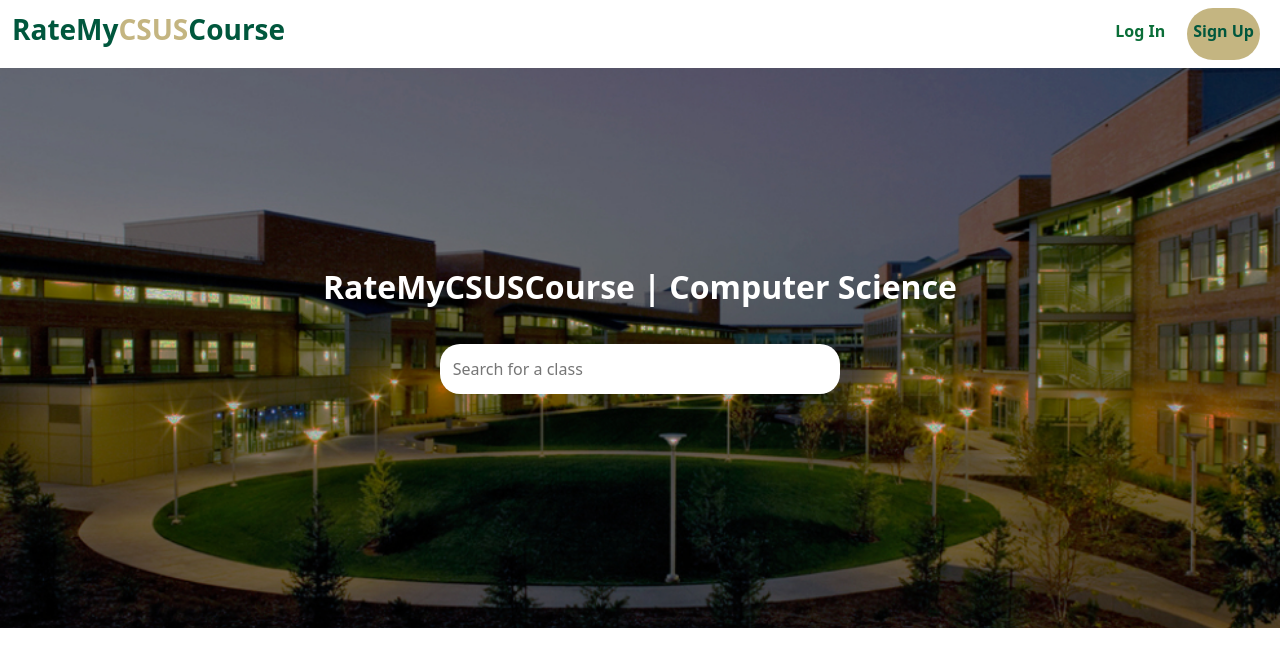
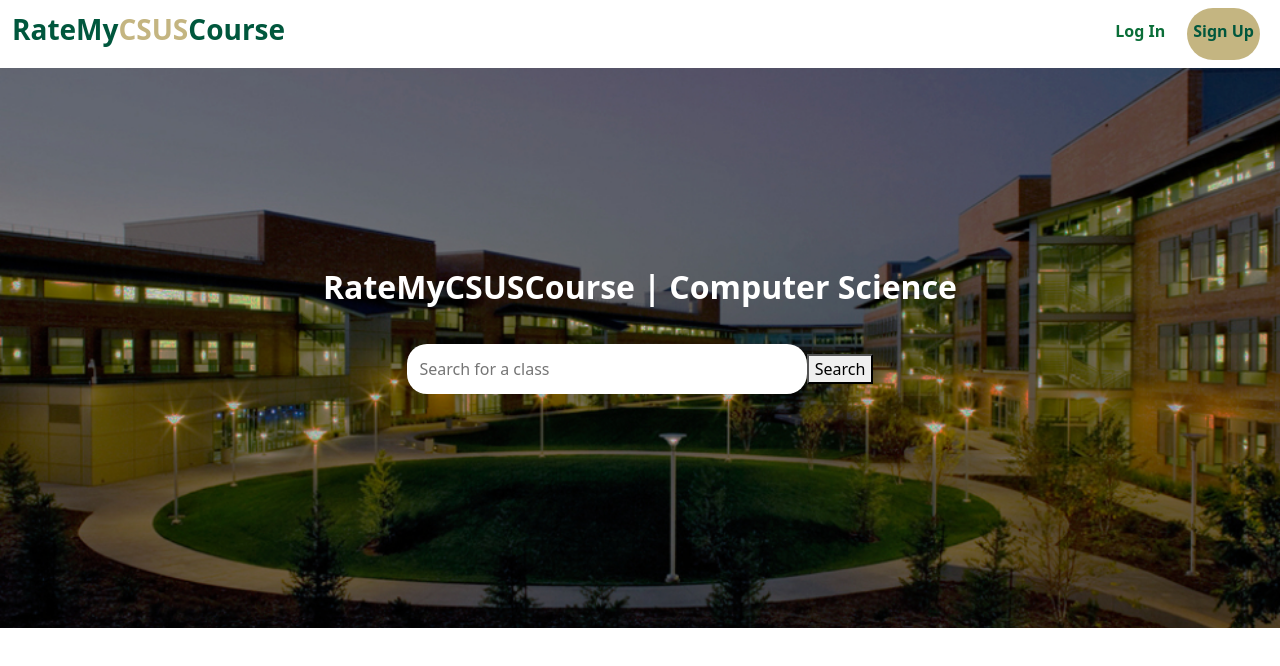
Before and after one commit to timothydn2003/RateMyCSUSCourse, a React (Create React App) app: page / in a window 1280 px wide. Shown: the top 666 px of the page. Built offline with nearby package versions, Linux system fonts and the light colour scheme.

Commit message:
Update Home.js

```diff
--- a/src/Pages/Home.js
+++ b/src/Pages/Home.js
@@ -37,6 +37,7 @@
     const [registerPassword, setRegisterPassword] = useState('')
     const [falseRegister, setfalseRegister] = useState(true)
     const [falseSignIn, setFalseSignIn] = useState(true)
+    const [classNum,setClassNum] = useState('')
 
     //MODAL
     const [open, setOpen] = React.useState(false);
@@ -92,6 +93,9 @@
         }
 
     }
+    const search = () => {
+        console.log(classNum)
+    }
     const stop = (event) => {
         event.preventDefault()
     }
@@ -102,7 +106,10 @@
         <div className="home-page">
             <div className='home-page-input'>
                 <h2 className='home-page-logo'><b>RateMyCSUSCourse | Computer Science</b></h2>
-                <input placeholder='Search for a class' className='home-page-search'/>
+                <form onSubmit={stop}>
+                    <input placeholder='Search for a class' className='home-page-search' onChange={(e) => setClassNum(e.target.value)}/>
+                    <button onClick={search}>Search</button>
+                </form>
             </div>
         </div>
 
```
